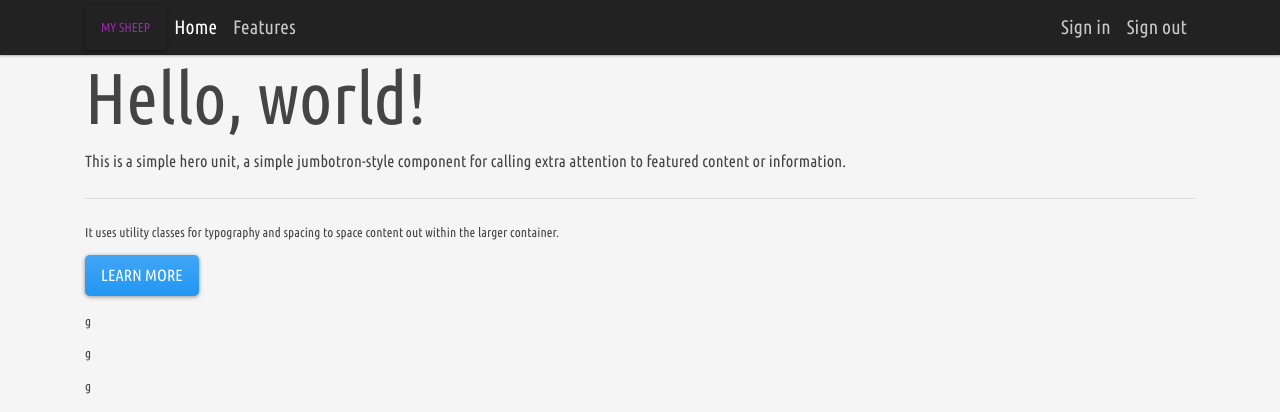
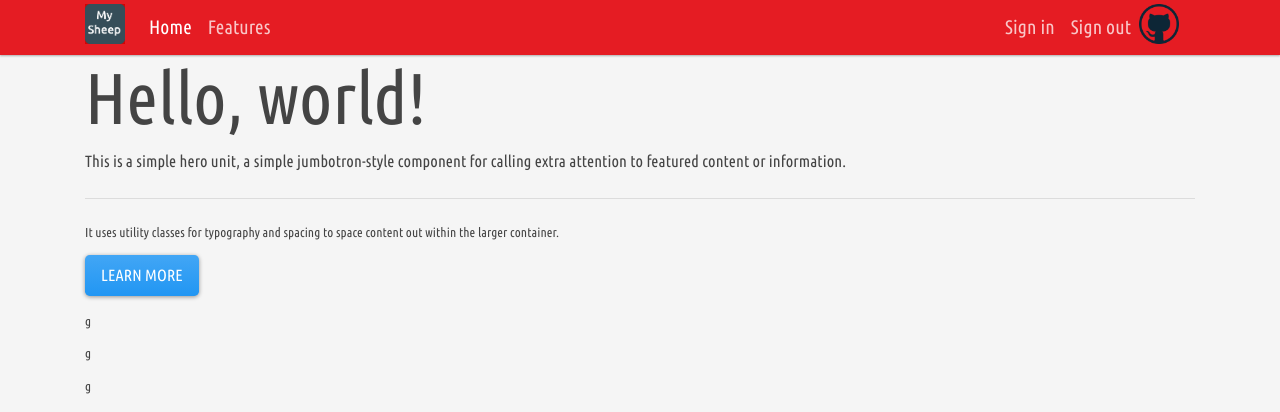
Before and after one commit to amir511/My-Sheep-Flask-edition, a Flask app: page / in a window 1280 px wide. Shown: the top 412 px of the page. Run offline with Flask 2, Linux system fonts and the light colour scheme; some libraries are stand-ins or nearby versions.

Commit message:
adjustments to base.html

```diff
--- a/templates/base.html
+++ b/templates/base.html
@@ -13,15 +13,11 @@
 
   </head>
   <body>
-    <nav class="navbar navbar-expand-lg navbar-dark bg-dark">
+    <nav class="navbar navbar-expand-lg navbar-dark bg-danger">
         <div class="container">
-            <a type="button" class="btn btn-outline-info" href="/">My Sheep</a>
-                <button class="navbar-toggler" type="button" data-toggle="collapse" data-target="#navbarColor02" aria-controls="navbarColor02" aria-expanded="false" aria-label="Toggle navigation" style="">
-                  <span class="navbar-toggler-icon"></span>
-                </button>
-
                 <div class="collapse navbar-collapse" id="navbarColor02">
                   <ul class="navbar-nav mr-auto">
+                          <a class="navbar-brand" href="#"><img src="/static/img/sheep.png" width="40" height="40"></a>
                     <li class="nav-item active">
                       <a class="nav-link" href="#">Home <span class="sr-only">(current)</span></a>
                     </li>
@@ -37,6 +33,8 @@
                       <li class="nav-item">
                           <a class="nav-link" href="#">Sign out</a>
                         </li>
+                        <a class="navbar-brand" href="#"><img src="/static/img/github.png" width="40" height="40"></a>
+
                   </ul>
                 </div>
               </div>
@@ -44,5 +42,5 @@
               </nav>
     {% block body %}
     {% endblock %}
-</body>
+  </body>
 </html>
```
